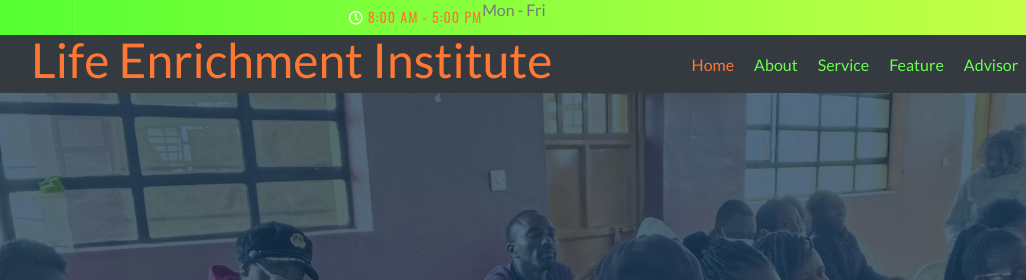
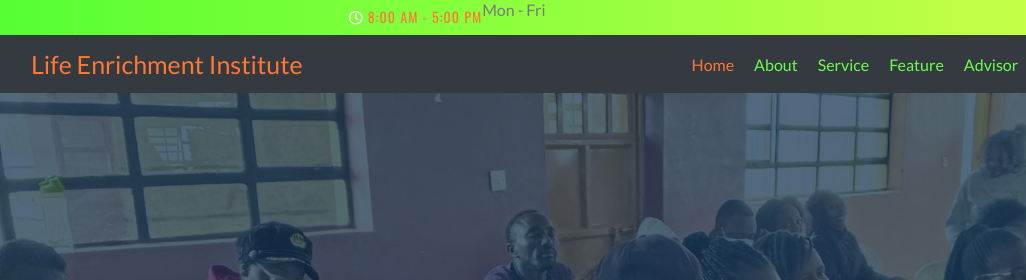
Before and after one commit to Life-Enrichment-Institute/lei-website, a plain HTML site: page index.html in a window 1280 px wide. Shown: the top 280 px of the page, 0-1026 px from the left. Drawn offline with nearby package versions, Linux system fonts and the light colour scheme.

Commit message:
Update index.html

```diff
--- a/index.html
+++ b/index.html
@@ -60,7 +60,7 @@
         <!-- Nav Bar Start -->
         <div class="navbar navbar-expand-lg bg-dark navbar-dark">
             <div class="container-fluid">
-                <a href="index.html" class="navbar-brand" style="colour:red;"><strong><font size="7 style="colour:white;" !important>Life Enrichment Institute</font></strong></a>
+                <a href="index.html" class="navbar-brand">Life Enrichment Institute</a>
                 <button type="button" class="navbar-toggler" data-toggle="collapse" data-target="#navbarCollapse">
                     <span class="navbar-toggler-icon"></span>
                 </button>
```
